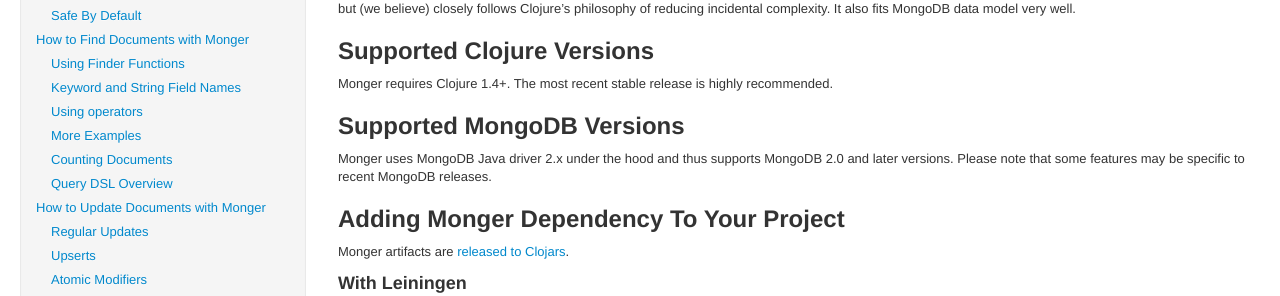
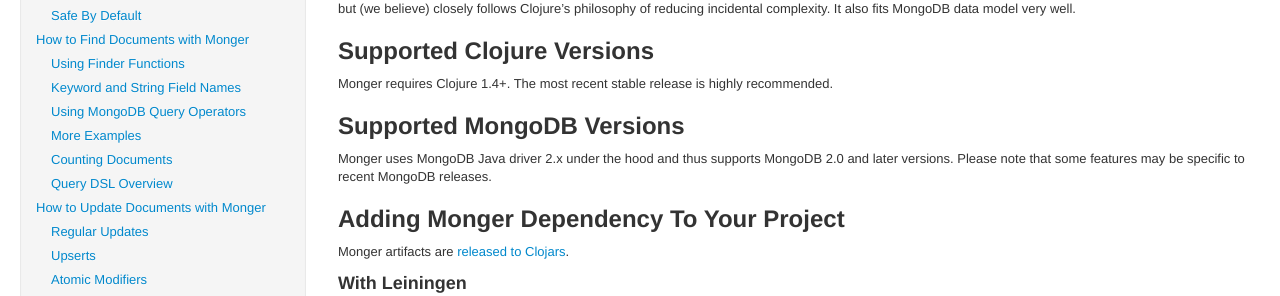
Before and after one commit to clojurewerkz/monger.docs, a Jekyll site: the page built from articles/getting_started.md, in a window 1280 px wide and 900 px high, scrolled down 370 px. Shown: the part 156-452 px from the top of the window. Built offline with Jekyll 4.4.1, drawn with Linux system fonts in a browser that asks for light colours; some web fonts are replaced; comment, search, counter and statistics services are not loaded; some of the changed text lies outside the part shown.

Commit message:
Cosmetics

```diff
--- a/articles/getting_started.md
+++ b/articles/getting_started.md
@@ -447,7 +447,7 @@
 
 
 
-### Using operators
+### Using MongoDB Query Operators
 
 Monger provides a convenient way to use [MongoDB query
 operators](http://www.mongodb.org/display/DOCS/Advanced+Queries#AdvancedQueries-ConditionalOperators). While
```
